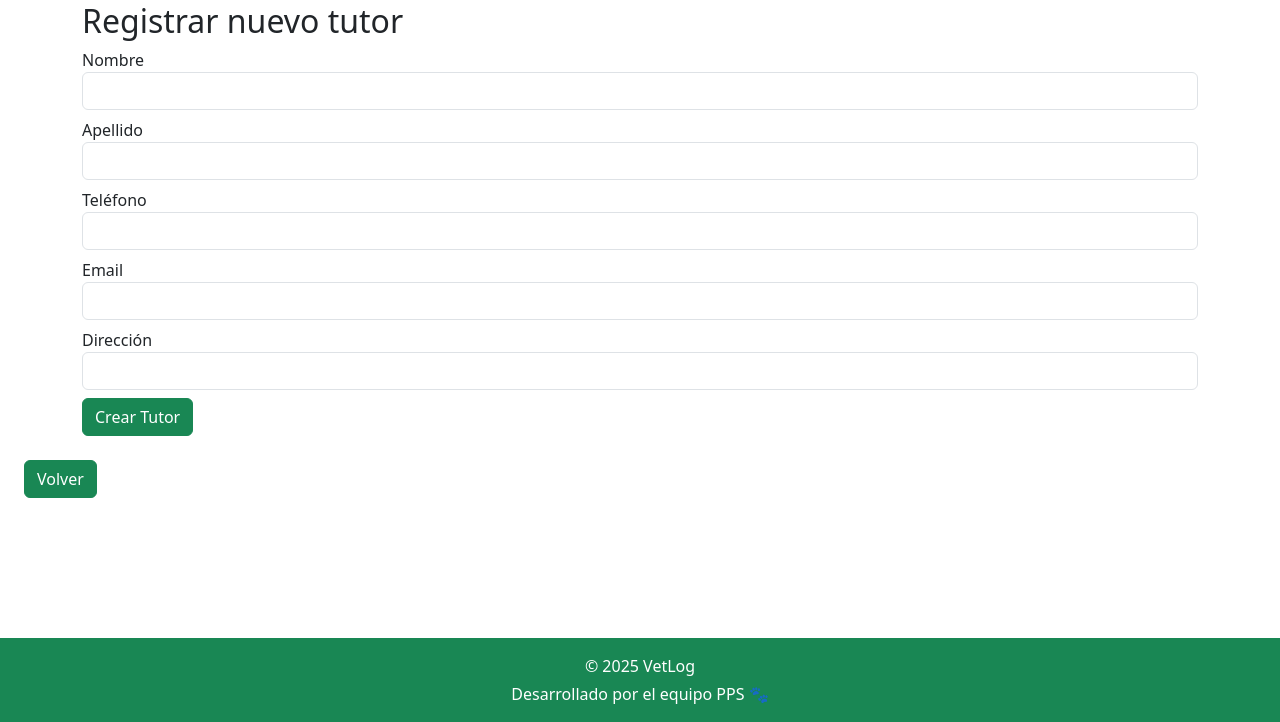
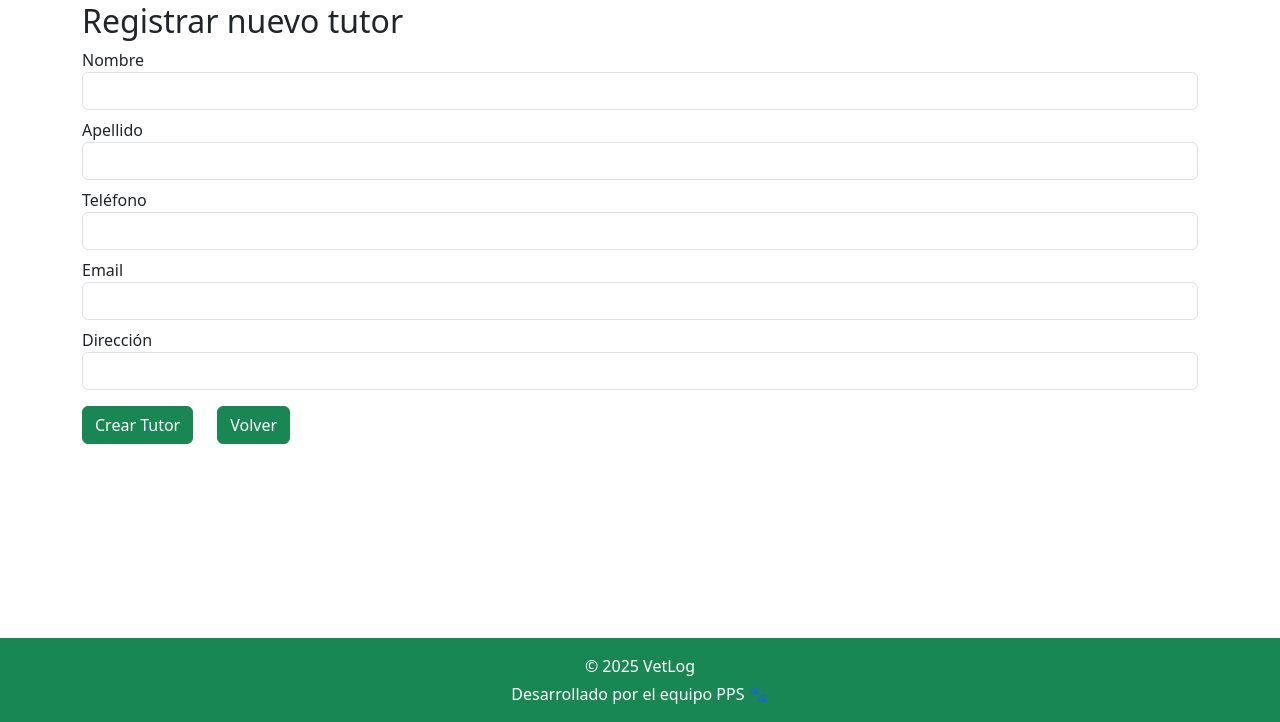
Before and after one commit to Walteriba/PPS, a Flask app: page /tutor/nuevo in a window 1280 px wide. Shown: the part 78-800 px from the top of the page. Run offline with Flask 3, Linux system fonts and the light colour scheme.

Commit message:
Alineacion boton

```diff
--- a/templates/nuevo_tutor.html
+++ b/templates/nuevo_tutor.html
@@ -13,9 +13,9 @@
     {% include 'partials/header.html' %}
 
     <!-- TODO (backend): Formulario de nuevo tutor temporal, actualmente no funciona,  -->
-    <form>
-      <div class="container mt-4">
-        <h2>Registrar nuevo tutor</h2>
+   <div class= "container mt-4">
+     <h2>Registrar nuevo tutor</h2>
+      <form>
         <div class="mb-2">
           <label>Nombre</label>
           <input type="text" name="nombre" class="form-control" />
@@ -36,14 +36,18 @@
           <label>Dirección</label>
           <input type="text" name="direccion" class="form-control" />
         </div>
-        <button type="submit" class="btn btn-success">Crear Tutor</button>
-      </div>
-    </form>
+        <div class="row">
+          <div class="col-auto">
+           <button type="submit" class="btn btn-success mt-2 ">Crear Tutor</button>
+          </div>
+          <div class="col-auto">
+           <a href="{{ url_for('home_bp.nuevo_paciente') }}" class="btn btn-success mt-2">Volver</a>
+          </div>
+        </div>
+      </form>
+    </div>
 
-    <!-- Opcional o hasta que funcione "Crear Tutor" -->
-    <a href="{{ url_for('home_bp.nuevo_paciente') }}" class="btn m-4 btn-success">Volver</a>
-
-    <!-- Footer -->
+  <!-- Footer -->
     {% include 'partials/footer.html' %}
 
     <script src="https://cdn.jsdelivr.net/npm/bootstrap@5.3.3/dist/js/bootstrap.bundle.min.js"></script>
```
